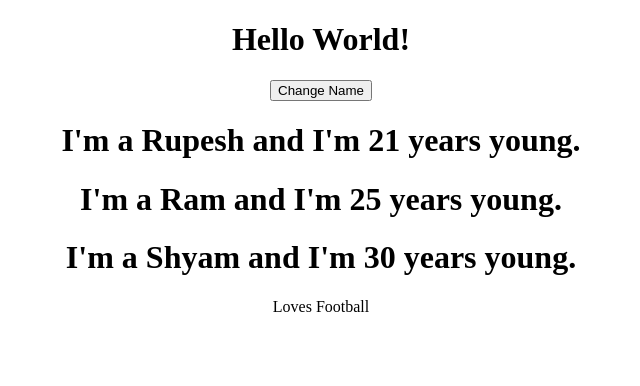
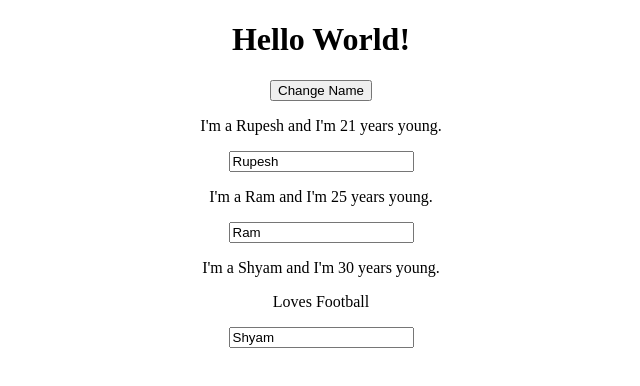
Before and after one commit to rgrupesh/React-in-Depth, a React (Create React App) app: page / in a window 1280 px wide. Shown: the top 386 px of the page, without its empty margins (319-959 px from the left). Built offline with nearby package versions, Linux system fonts and the light colour scheme; the HTML template or start-up script is replaced by a standard one.

Commit message:
two way binding

```diff
--- a/src/App.js
+++ b/src/App.js
@@ -20,6 +20,16 @@
       ],
     });
   };
+
+  nameChangeHandler = (event) => {
+    this.setState({
+      persons: [
+        { name: "Rupesh", age: 21 },
+        { name: "Ram", age: 25 },
+        { name: event.target.value, age: 30 },
+      ],
+    });
+  };
   render() {
     return (
       <div className="App">
@@ -39,6 +49,7 @@
           name={this.state.persons[2].name}
           age={this.state.persons[2].age}
           click={this.switchNameHandler.bind(this, "Rupessshhh")}
+          changed={this.nameChangeHandler}
         >
           Loves Football
         </Person>
--- a/src/Person/Person.js
+++ b/src/Person/Person.js
@@ -3,10 +3,11 @@
 const person = (props) => {
   return (
     <div>
-      <h1 onClick={props.click}>
+      <p onClick={props.click}>
         I'm a {props.name} and I'm {props.age} years young.
-      </h1>
+      </p>
       <p>{props.children}</p>
+      <input type="text" onChange={props.changed} value={props.name} />
     </div>
   );
 };
```
